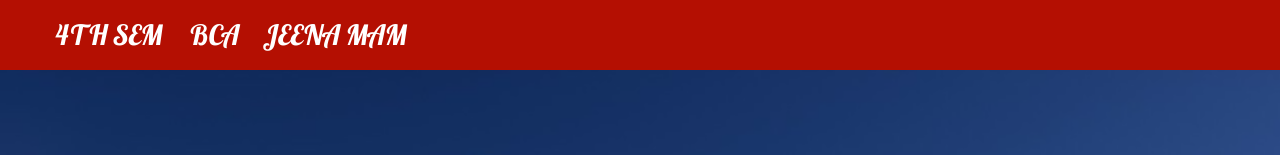
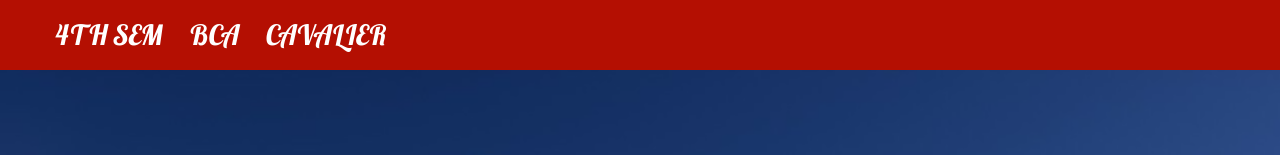
Before and after one commit to anandhbyte/CAVALIER, a plain HTML site: page index.html in a window 1280 px wide. Shown: the top 155 px of the page. Drawn offline with nearby package versions, Linux system fonts and the light colour scheme.

Commit message:
Update index.html

```diff
--- a/index.html
+++ b/index.html
@@ -28,7 +28,7 @@
               <span class="icon-bar"></span>
               <span class="icon-bar"></span>
             </button>
-            <a class="navbar-brand nav-external" href="#home"><strong>4th  SEM  &ensp; BCA &ensp; JEENA MAM</strong></a>
+            <a class="navbar-brand nav-external" href="#home"><strong>4th  SEM  &ensp; BCA &ensp; CAVALIER</strong></a>
 
             </ul>
           </div>
```
